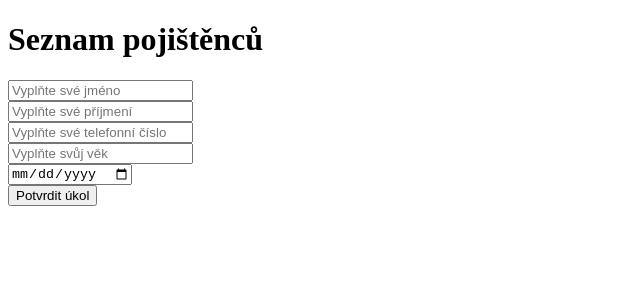
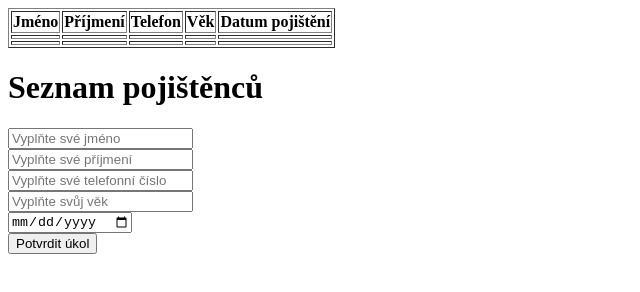
Before and after one commit to kevalam37/itnetwork-kurz, a plain HTML site: page index.html in a window 1280 px wide. Both pictures are taken after a click on the button "Potvrdit úkol". Shown: the whole page, without its empty margins (0-640 px from the left). Drawn offline with Linux system fonts and the light colour scheme.

Commit message:
vypisuje do tabulky

```diff
--- a/index.html
+++ b/index.html
@@ -5,6 +5,16 @@
     <title>Seznam pojištěnců</title>
   </head>
   <body>
+    <table id="data-table" border="1">
+      <tr>
+        <th>Jméno</th>
+        <th>Příjmení</th>
+        <th>Telefon</th>
+        <th>Věk</th>
+        <th>Datum pojištění</th>
+      </tr>
+    </table>
+
     <h1>Seznam pojištěnců</h1>
     <div>
       <input type="text" id="jmeno" placeholder="Vyplňte své jméno" /><br />
--- a/js/SeznamPojistencu.js
+++ b/js/SeznamPojistencu.js
@@ -23,12 +23,34 @@ class SeznamPojistencu {
 	    };
     }
 
+
+
     vypisZaznamy() {
-    	this.vypisElement.innerHTML = "";
+		const table = document.getElementById("data-table");
+		const row = table.insertRow();
+		const cell1 = row.insertCell(0);
+		const cell2 = row.insertCell(1);
+		const cell3 = row.insertCell(2);
+		const cell4 = row.insertCell(3);
+		const cell5 = row.insertCell(4);
+
     	for (let i = 0; i < this.zaznamy.length; i++) {
-		    const zaznam = this.zaznamy[i];
-		    this.vypisElement.innerHTML += `${zaznam.jmeno} ${zaznam.prijmeni} ${zaznam.telefon} ${zaznam.vek} ${zaznam.datum} `;
+		const zaznam = this.zaznamy[i];
+
+
+		cell1.innerHTML = zaznam.jmeno;
+		cell2.innerHTML = zaznam.prijmeni;
+		cell3.innerHTML = zaznam.telefon;
+		cell4.innerHTML = zaznam.vek;
+		cell5.innerHTML = zaznam.datum;
 	    }
+
+
+
     }
 
+
+
+
+
 }
```
